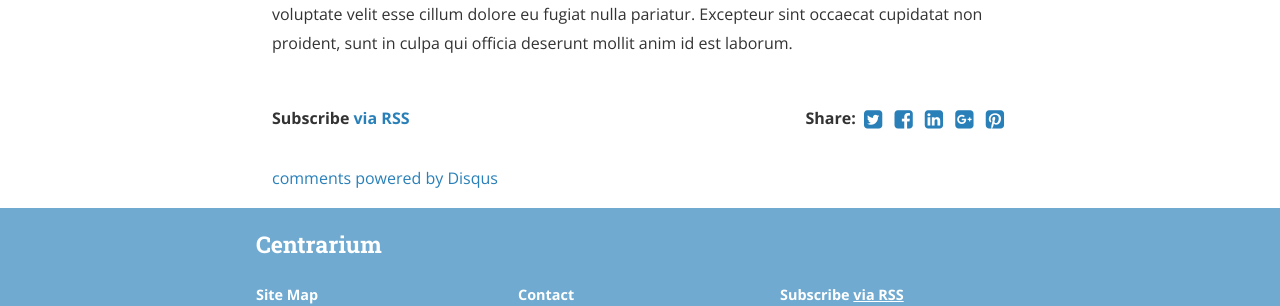
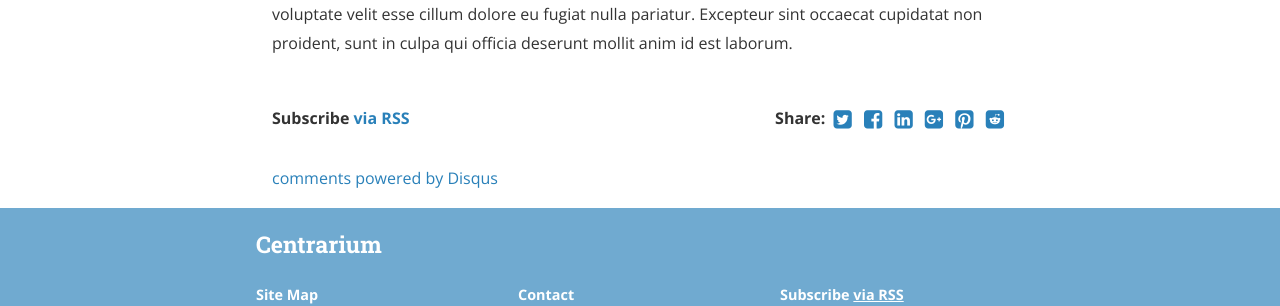
Before and after one commit to bencentra/centrarium, a Jekyll site: the page built from _posts/2015-04-18-dummy.markdown, in a window 1280 px wide. Shown: the part 469-775 px from the top of the page. Built offline with Jekyll 4.4.1, drawn with Linux system fonts in a browser that asks for light colours; nearby versions of some CDN libraries; comment, search, counter and statistics services are not loaded; a style sheet for code colours, icons or effects is not loaded.

Commit message:
Add Reddit as a share option

```diff
--- a/_config.yml
+++ b/_config.yml
@@ -164,6 +164,13 @@ social:
     desc: Follow me on Vine
     share: false
 
+  - name: Reddit
+    icon: reddit
+    username:
+    url:
+    desc: Share to Reddit
+    share: true
+
 # Social sharing protocols
 # These are for automatically generating sharing metadata for FB and Twitter
 # OS Protocol is for sharing the source of your site, if you're interested. For more, see osprotocol.com
--- a/_layouts/post.html
+++ b/_layouts/post.html
@@ -79,6 +79,11 @@ layout: default
         <i class="fa fa-{{ social.icon | remove_first: '-square' }}-square fa-lg"></i>
       </a>
     {% endif %}
+	{% if social.name == "Reddit" and social.share == true %}
+		<a href="//www.reddit.com/submit" onclick="window.location = '//www.reddit.com/submit?url=' + encodeURIComponent('{{ full_url }}') + '&title={{page.title}}'; return false">
+			<i class="fa fa-{{ social.icon | remove_first: '-square' }}-square fa-lg"></i>
+		</a>
+	{% endif %}
   {% endfor %}
 </section>
 
```
